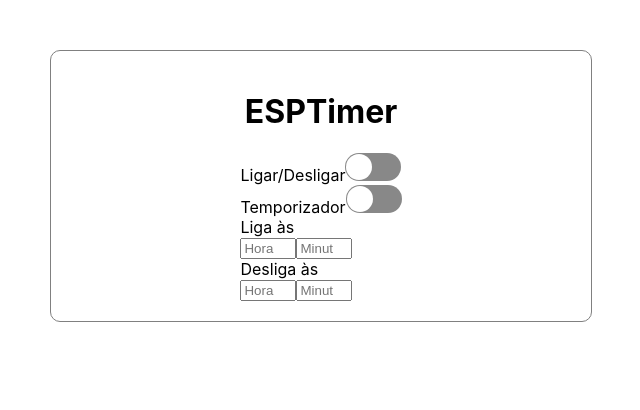
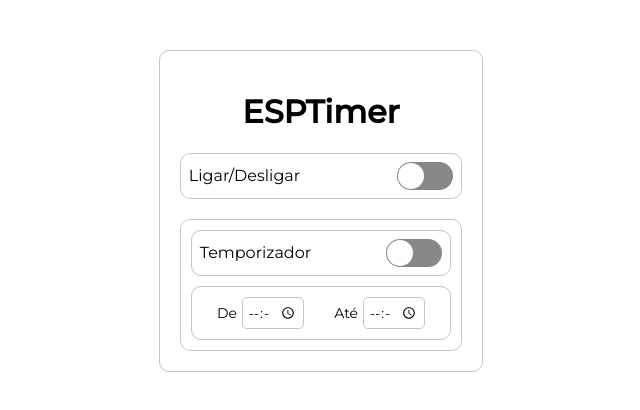
Before and after one commit to jaedsonpys/esp-timer-web, a React (Create React App) app: page / in a window 1280 px wide. Shown: the top 410 px of the page, without its empty margins (319-959 px from the left). Built offline with nearby package versions, Linux system fonts and the light colour scheme.

Commit message:
feat: create App full style

```diff
--- a/src/App.css
+++ b/src/App.css
@@ -1,8 +1,8 @@
 @import url('https://fonts.googleapis.com/css2?family=Montserrat:ital,wght@0,400;0,500;1,400&display=swap');
 
 .controllerBox {
-    max-width: 500px;
-    border: 1px solid gray;
+    max-width: max-content;
+    border: 1px solid rgb(197, 197, 197);
     margin: 50px auto;
     border-radius: 10px;
 
@@ -10,4 +10,66 @@
     display: flex;
     align-items: center;
     flex-direction: column;
+    font-family: 'Montserrat', sans-serif;
 }
+
+.switch {
+    border: 1px solid rgb(197, 197, 197);
+    padding: 8px;
+    display: flex;
+    align-items: center;
+    justify-content: space-between;
+    border-radius: 10px;
+}
+
+.switch label {
+    margin-right: 75px;
+}
+
+.switch.relayControl {
+    box-sizing: border-box;
+    width: 100%;
+}
+
+.timerControlArea {
+    margin-top: 20px;
+    padding: 10px;
+    border-radius: 10px;
+    border: 1px solid rgb(197, 197, 197);
+    box-sizing: border-box;
+}
+
+input {
+    width: 50px;
+    padding: 5px;
+    border-radius: 5px;
+    border: 1px solid rgb(197, 197, 197);
+    font-family: 'Montserrat', sans-serif;
+
+    text-align: center;
+}
+
+.timerSelectorForm {
+    display: flex;
+    align-items: center;
+    width: min-content;
+}
+
+.timerSelectorForm label {
+    margin-right: 5px;
+}
+
+.timerArea {
+    border: 1px solid rgb(197, 197, 197);
+    border-radius: 10px;
+    margin-top: 10px;
+    width: 100%;
+    display: flex;
+    justify-content: space-around;
+    box-sizing: border-box;
+    padding: 10px;
+}
+
+.timerArea label {
+    font-size: 14px;
+}
--- a/src/App.jsx
+++ b/src/App.jsx
@@ -9,7 +9,7 @@ function App() {
     return (
         <div className='controllerBox'>
             <h1>ESPTimer</h1>
-            <div className='relayControl'>
+            <div className='switch relayControl'>
                 <label htmlFor="controlSwitch">Ligar/Desligar</label>
                 <Switch
                     onChange={checked => setChecked(checked)}
@@ -19,8 +19,8 @@ function App() {
                     id='controlSwitch'
                 />
             </div>
-            <div className='timerArea'>
-                <div className='timerControl'>
+            <div className="timerControlArea">
+                <div className='switch timerControl'>
                     <label htmlFor="timerControlSwitch">Temporizador</label>
                     <Switch
                         onChange={checked => setChecked(checked)}
@@ -30,19 +30,17 @@ function App() {
                         id='timerControlSwitch'
                     />
                 </div>
-                <div className="timerSelectorArea">
-                    <div className='timerSelectorForm'>
-                        <label htmlFor="minTimer">Liga às</label>
+                <div className="timerArea">
+                    <div className='timerSelectorForm min'>
+                        <label htmlFor="minTimer">De</label>
                         <div id="minTimer">
-                            <input type="number" min={0} max={23} id="hourSelector" placeholder='Hora'/>
-                            <input type="number" min={0} max={59} id="minuteSelector" placeholder='Minutos'/>
+                            <input type="time" id="startHourSelector"/>
                         </div>
                     </div>
-                    <div className='timerSelectorForm'>
-                        <label htmlFor="maxTimer">Desliga às</label>
+                    <div className='timerSelectorForm max'>
+                        <label htmlFor="maxTimer">Até</label>
                         <div id='maxTimer'>
-                            <input type="number" min={0} max={23} id="hourSelector" placeholder='Hora'/>
-                            <input type="number" min={0} max={59} id="minuteSelector" placeholder='Minutos'/>
+                            <input type="time" id="endHourSelector"/>
                         </div>
                     </div>
                 </div>
--- a/src/index.css
+++ b/src/index.css
@@ -1,5 +1,7 @@
 body {
   margin: 0;
+  padding: 0;
+  box-sizing: border-box;
   font-family: -apple-system, BlinkMacSystemFont, 'Segoe UI', 'Roboto', 'Oxygen',
     'Ubuntu', 'Cantarell', 'Fira Sans', 'Droid Sans', 'Helvetica Neue',
     sans-serif;
```
